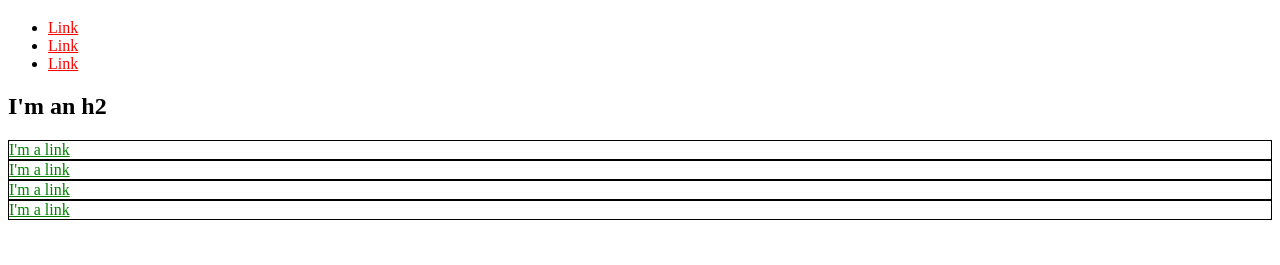
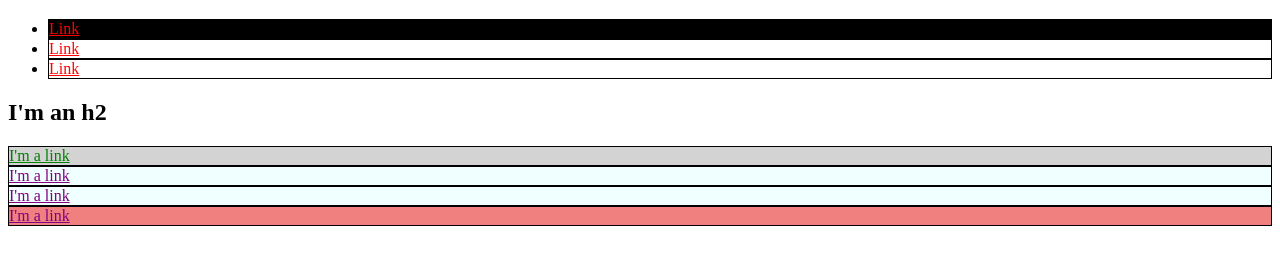
Before and after one commit to shreyas-makes/css-tryout, a plain HTML site: page index.html in a window 1280 px wide. Shown: the part 61-326 px from the top of the page. Drawn offline with Linux system fonts and the light colour scheme.

Commit message:
added css classes and id identifiers

```diff
--- a/index.html
+++ b/index.html
@@ -3,32 +3,66 @@
   <head>
     <title>Test Page: Don't Panic</title>
     <meta charset="utf-8">
+    <style>
+      div{
+        border: 1px solid black;
+      }
+      a{
+        color: green;
+      }
+      li a{
+        color: red;
+      }
+      li{
+        border: 1px solid black;
+      }
+      #exec-bio{
+        background-color: lightgray;
+      }
+      .bio-box{
+        background-color: lightcoral;
+        border: 1px solid black;
+      }
+
+      .bio-box a {
+        color: purple;
+      }
+
+      #orangy{
+        background-color: black;
+      }
+
+      .something{
+        background-color: azure;
+      }
+
+    </style>
   </head>
   <body>
     <h1>I'm an h1</h1>
     <ul>
-      <li>
-        <a href="https://example.com/" style="color: red;">Link</a>
+      <li id="orangy">
+        <a href="https://example.com/" >Link</a>
       </li>
       <li>
-        <a href="https://example.com/" style="color: red;">Link</a>
+        <a href="https://example.com/" >Link</a>
       </li>
       <li>
-        <a href="https://example.com/" style="color: red;">Link</a>
+        <a href="https://example.com/" >Link</a>
       </li>
     </ul>
     <h2>I'm an h2</h2>
-    <div style="border: 1px solid black;">
-      <a href="https://example.com/" style="color: green;">I'm a link</a>
+    <div id="exec-bio">
+      <a href="https://example.com/" >I'm a link</a>
     </div>
-    <div style="border: 1px solid black;">
-      <a href="https://example.com/" style="color: green;">I'm a link</a>
+    <div class="bio-box something">
+      <a href="https://example.com/" >I'm a link</a>
     </div>
-    <div style="border: 1px solid black;">
-      <a href="https://example.com/" style="color: green;">I'm a link</a>
+    <div class="bio-box something">
+      <a href="https://example.com/">I'm a link</a>
     </div>
-    <div style="border: 1px solid black;">
-      <a href="https://example.com/" style="color: green;">I'm a link</a>
+    <div class="bio-box">
+      <a href="https://example.com/" >I'm a link</a>
     </div>
   </body>
 </html>
```
